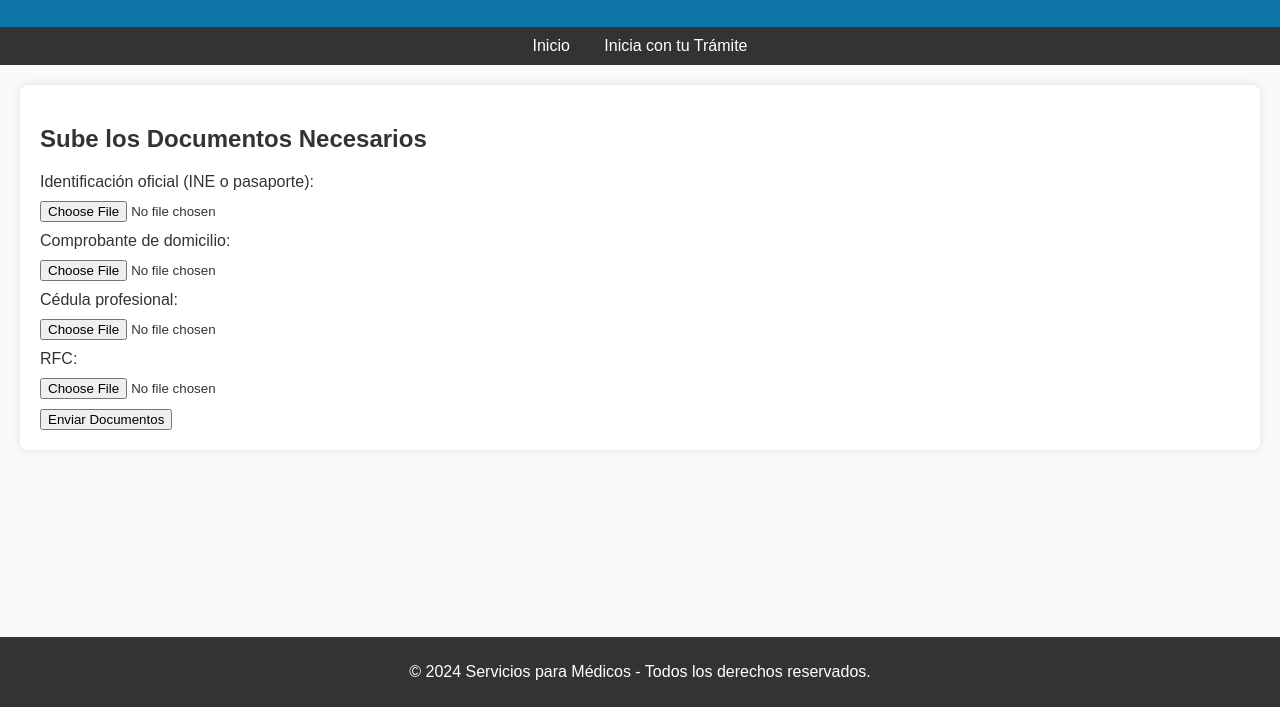
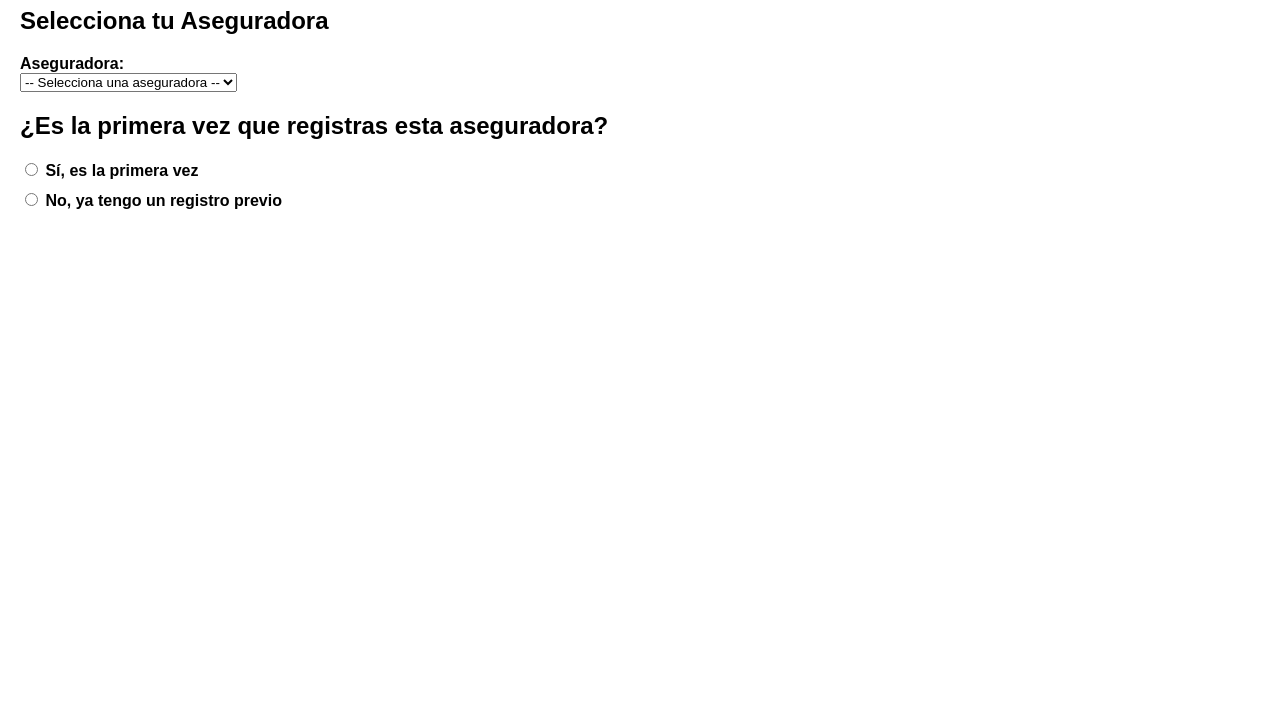
Before and after one commit to guzs2012/GUA, a plain HTML site: page tramite.html in a window 1280 px wide. Shown: the part 93-800 px from the top of the page. Drawn offline with Linux system fonts and the light colour scheme.

Commit message:
Update tramite.html

```diff
--- a/tramite.html
+++ b/tramite.html
@@ -3,90 +3,115 @@
 <head>
     <meta charset="UTF-8">
     <meta name="viewport" content="width=device-width, initial-scale=1.0">
-    <title>Inicia con tu Trámite</title>
+    <title>Inicia tu Trámite</title>
     <style>
         body {
             font-family: Arial, sans-serif;
             margin: 0;
-            padding: 0;
-            background-color: #f9f9f9;
-            color: #333;
-        }
-        header {
-            background-color: #0e76a8;
-            color: white;
             padding: 20px;
-            text-align: center;
-        }
-        nav {
-            background-color: #333;
-            color: white;
-            padding: 10px;
-            text-align: center;
-        }
-        nav a {
-            color: white;
-            text-decoration: none;
-            margin: 0 15px;
-        }
-        nav a:hover {
-            text-decoration: underline;
         }
         section {
-            padding: 20px;
-            margin: 20px;
-            background-color: white;
-            border-radius: 8px;
-            box-shadow: 0px 0px 10px rgba(0, 0, 0, 0.1);
+            margin-bottom: 20px;
+        }
+        label {
+            font-weight: bold;
+            margin-top: 10px;
+            display: block;
         }
         input[type="file"] {
-            display: block;
-            margin: 10px 0;
+            margin-top: 5px;
         }
-        footer {
-            background-color: #333;
-            color: white;
-            text-align: center;
-            padding: 10px 0;
-            position: fixed;
-            width: 100%;
-            bottom: 0;
+        .hidden {
+            display: none;
         }
     </style>
+    <script>
+        function showDocuments() {
+            var isFirstTime = document.querySelector('input[name="registro"]:checked').value;
+
+            if (isFirstTime === "primeraVez") {
+                document.getElementById("primeraVezDocs").classList.remove("hidden");
+                document.getElementById("registroPrevioDocs").classList.add("hidden");
+            } else {
+                document.getElementById("registroPrevioDocs").classList.remove("hidden");
+                document.getElementById("primeraVezDocs").classList.add("hidden");
+            }
+        }
+    </script>
 </head>
 <body>
 
-    <header>
-        <h1>Inicia tu Trámite</h1>
-    </header>
+    <h1>Inicia tu Trámite</h1>
 
-    <nav>
-        <a href="index.html">Inicio</a>
-        <a href="tramite.html">Inicia con tu Trámite</a>
-    </nav>
-
-    <section id="upload-section">
-        <h2>Sube los Documentos Necesarios</h2>
-        <form action="#" method="post" enctype="multipart/form-data">
-            <label for="document1">Identificación oficial (INE o pasaporte):</label>
-            <input type="file" id="document1" name="document1" accept="application/pdf,image/*" required>
-
-            <label for="document2">Comprobante de domicilio:</label>
-            <input type="file" id="document2" name="document2" accept="application/pdf,image/*" required>
-
-            <label for="document3">Cédula profesional:</label>
-            <input type="file" id="document3" name="document3" accept="application/pdf,image/*" required>
-
-            <label for="document4">RFC:</label>
-            <input type="file" id="document4" name="document4" accept="application/pdf,image/*" required>
-
-            <button type="submit">Enviar Documentos</button>
-        </form>
+    <section>
+        <h2>Selecciona tu Aseguradora</h2>
+        <label for="aseguradora">Aseguradora:</label>
+        <select id="aseguradora" name="aseguradora" required>
+            <option value="">-- Selecciona una aseguradora --</option>
+            <option value="METLIFE">METLIFE</option>
+            <option value="SEGUROS MONTERREY">SEGUROS MONTERREY</option>
+            <option value="AXA SEGUROS">AXA SEGUROS</option>
+            <option value="BBVA">BBVA</option>
+            <option value="GNP">GNP</option>
+            <option value="MAPFRE">MAPFRE</option>
+            <option value="BX+">BX+</option>
+            <option value="BANORTE">BANORTE</option>
+            <option value="BUPA">BUPA</option>
+            <option value="INBURSA">INBURSA</option>
+            <option value="ALLIANZ">ALLIANZ</option>
+            <option value="GENERAL DE SALUD">GENERAL DE SALUD</option>
+            <option value="PLAN SEGURO">PLAN SEGURO</option>
+            <option value="SEMEDIC">SEMEDIC</option>
+            <option value="SISNOVA">SISNOVA</option>
+            <option value="SURA">SURA</option>
+            <option value="ZURICH">ZURICH</option>
+            <option value="ATLAS">ATLAS</option>
+        </select>
     </section>
 
-    <footer>
-        <p>&copy; 2024 Servicios para Médicos - Todos los derechos reservados.</p>
-    </footer>
+    <section>
+        <h2>¿Es la primera vez que registras esta aseguradora?</h2>
+        <label><input type="radio" name="registro" value="primeraVez" onchange="showDocuments()"> Sí, es la primera vez</label>
+        <label><input type="radio" name="registro" value="registroPrevio" onchange="showDocuments()"> No, ya tengo un registro previo</label>
+    </section>
+
+    <!-- Documentos para la primera vez -->
+    <section id="primeraVezDocs" class="hidden">
+        <h2>Documentos para la primera vez con esta aseguradora</h2>
+        <label for="identificacion">Identificación Oficial</label>
+        <input type="file" id="identificacion" name="identificacion">
+
+        <label for="estadoCuenta">Estado de Cuenta (no mayor a 3 meses)</label>
+        <input type="file" id="estadoCuenta" name="estadoCuenta">
+
+        <label for="cedulaGeneral">Cédula Médico General</label>
+        <input type="file" id="cedulaGeneral" name="cedulaGeneral">
+
+        <label for="cedulaEspecialidad">Cédula Especialidad</label>
+        <input type="file" id="cedulaEspecialidad" name="cedulaEspecialidad">
+
+        <label for="situacionFiscal">Constancia de Situación Fiscal (no mayor a 3 meses)</label>
+        <input type="file" id="situacionFiscal" name="situacionFiscal">
+
+        <label for="certificadoSeguridad">Certificado de Seguridad SAT</label>
+        <input type="file" id="certificadoSeguridad" name="certificadoSeguridad">
+
+        <label for="clavePrivadaSAT">Clave Privada SAT</label>
+        <input type="file" id="clavePrivadaSAT" name="clavePrivadaSAT">
+
+        <label for="contrasenaSAT">Contraseña SAT (escribir manualmente)</label>
+        <input type="text" id="contrasenaSAT" name="contrasenaSAT">
+
+        <label for="cartaAutorizacion">Carta de Autorización</label>
+        <input type="file" id="cartaAutorizacion" name="cartaAutorizacion">
+    </section>
+
+    <!-- Documentos para registro previo -->
+    <section id="registroPrevioDocs" class="hidden">
+        <h2>Documentos para registros previos</h2>
+        <label for="cartaAutorizacionPrevio">Carta de Autorización</label>
+        <input type="file" id="cartaAutorizacionPrevio" name="cartaAutorizacionPrevio">
+    </section>
 
 </body>
 </html>
```
